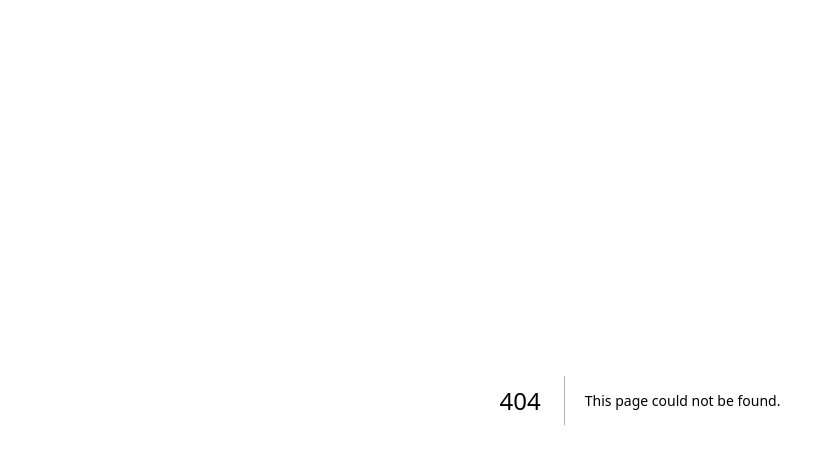
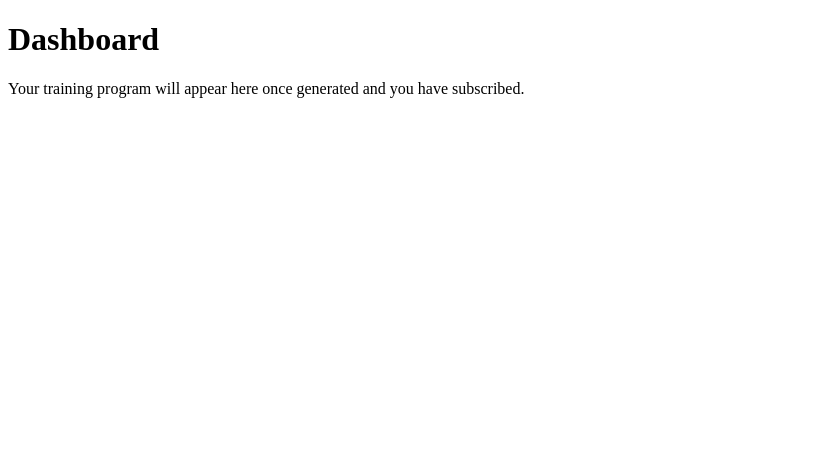
Before and after one commit to gamingninjasjj-ops/pocket-pt, a Next.js app: page /dashboard in a window 1280 px wide. Before the commit this address had no page. Shown: the top 464 px of the page, without its empty margins (0-835 px from the left). Built offline with nearby package versions, Linux system fonts and the light colour scheme.

Commit message:
Create dashboard.js

```diff
--- /dev/null
+++ b/pages/dashboard.js
@@ -0,0 +1,8 @@
+export default function Dashboard() {
+  return (
+    <div>
+      <h1>Dashboard</h1>
+      <p>Your training program will appear here once generated and you have subscribed.</p>
+    </div>
+  );
+}
```
